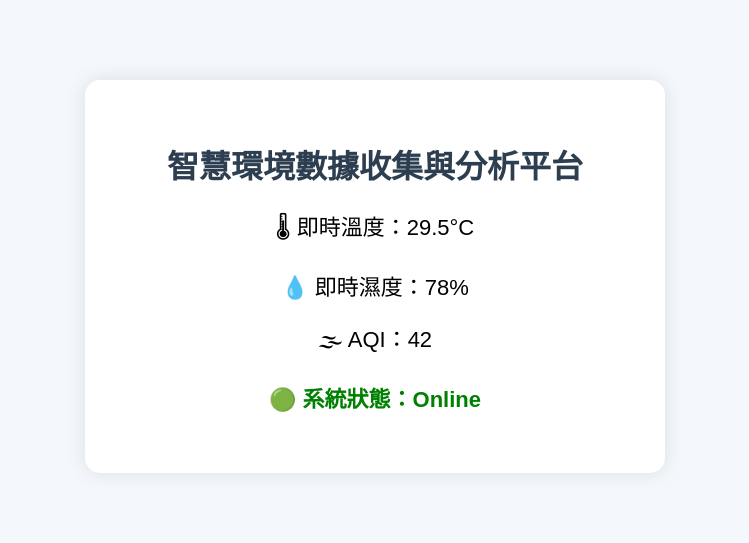
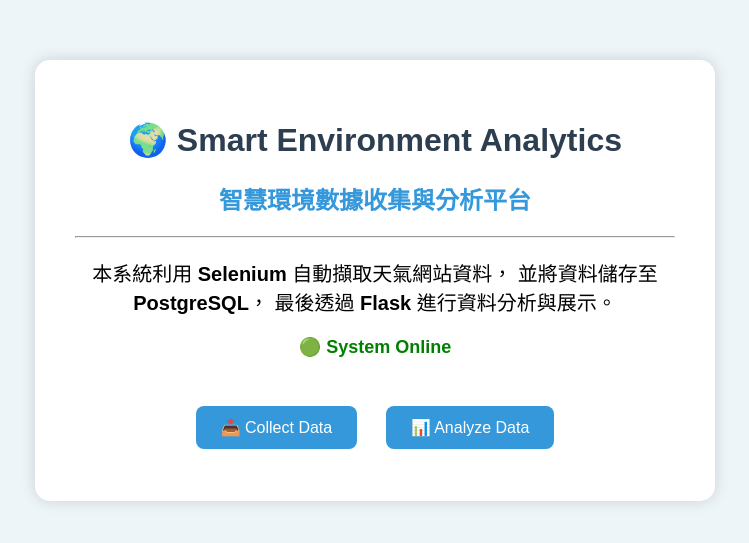
Before and after one commit to a0966050382-ui/Smart-Environment-Analytics-main, a Flask app: page / in a window 1280 px wide. Shown: the top 543 px of the page, without its empty margins (265-1014 px from the left). Run offline with Flask 3, Linux system fonts and the light colour scheme.

Commit message:
Complete Smart Environment Analytics Project

```diff
--- a/app.py
+++ b/app.py
@@ -8,13 +8,6 @@ app = Flask(__name__)
 @app.route("/")
 def home():
     return render_template("index.html")
-
-    if conn:
-        conn.close()
-        return "Flask + PostgreSQL 連線成功！"
-    else:
-        return "Database connection failed"
-
 
 @app.route("/create-table")
 def create():
@@ -34,15 +27,27 @@ def analyze():
 
     if data:
         return f"""
-        平均溫度: {data['avg_temp']:.2f}°C <br>
-        平均濕度: {data['avg_humidity']:.2f}% <br>
-        平均 AQI: {data['avg_aqi']:.2f} <br>
-        最大 AQI: {data['max_aqi']} <br>
-        最小 AQI: {data['min_aqi']}
+        <h1>📊 Environment Data Analysis</h1>
+
+        <hr>
+
+        <h3>📁 資料筆數：{data['total_records']}</h3>
+
+        <h3>🌡️ Temperature</h3>
+        平均溫度：{data['avg_temp']} °C<br>
+        最高溫度：{data['max_temp']} °C<br>
+        最低溫度：{data['min_temp']} °C<br><br>
+
+        <h3>💧 Humidity</h3>
+        平均濕度：{data['avg_humidity']} %<br><br>
+
+        <h3>🌫️ AQI</h3>
+        平均 AQI：{data['avg_aqi']}<br>
+        最大 AQI：{data['max_aqi']}<br>
+        最小 AQI：{data['min_aqi']}<br>
         """
 
-    return "No data found"
-
+    return "<h2>No data found.</h2>"
 
 import os
 
--- a/templates/index.html
+++ b/templates/index.html
@@ -1,46 +1,90 @@
 <!DOCTYPE html>
-<html>
+<html lang="zh-TW">
 <head>
+    <meta charset="UTF-8">
     <title>智慧環境數據收集與分析平台</title>
+
     <style>
-        body {
+
+        body{
             font-family: Arial, sans-serif;
-            background-color: #f4f7fb;
-            text-align: center;
-            margin-top: 80px;
+            background:#eef5f9;
+            text-align:center;
+            margin-top:60px;
         }
 
-        .container {
-            background: white;
-            width: 500px;
-            margin: auto;
-            padding: 40px;
-            border-radius: 15px;
-            box-shadow: 0px 0px 20px rgba(0,0,0,0.1);
+        .container{
+            width:600px;
+            margin:auto;
+            background:white;
+            padding:40px;
+            border-radius:15px;
+            box-shadow:0 0 15px rgba(0,0,0,.15);
         }
 
-        h1 {
-            color: #2c3e50;
+        h1{
+            color:#2c3e50;
         }
 
-        p {
-            font-size: 22px;
-            margin: 20px 0;
+        h2{
+            color:#3498db;
         }
 
-        .status {
-            color: green;
-            font-weight: bold;
+        p{
+            font-size:20px;
         }
+
+        a{
+            display:inline-block;
+            margin:12px;
+            padding:12px 25px;
+            text-decoration:none;
+            color:white;
+            background:#3498db;
+            border-radius:8px;
+        }
+
+        a:hover{
+            background:#2980b9;
+        }
+
+        .status{
+            color:green;
+            font-weight:bold;
+            font-size:18px;
+        }
+
     </style>
+
 </head>
+
 <body>
-    <div class="container">
-        <h1>智慧環境數據收集與分析平台</h1>
-        <p>🌡 即時溫度：29.5°C</p>
-        <p>💧 即時濕度：78%</p>
-        <p>🌫 AQI：42</p>
-        <p class="status">🟢 系統狀態：Online</p>
-    </div>
+
+<div class="container">
+
+<h1>🌍 Smart Environment Analytics</h1>
+
+<h2>智慧環境數據收集與分析平台</h2>
+
+<hr>
+
+<p>
+本系統利用 <b>Selenium</b> 自動擷取天氣網站資料，
+並將資料儲存至 <b>PostgreSQL</b>，
+最後透過 <b>Flask</b> 進行資料分析與展示。
+</p>
+
+<p class="status">
+🟢 System Online
+</p>
+
+<br>
+
+<a href="/insert-data">📥 Collect Data</a>
+
+<a href="/analyze">📊 Analyze Data</a>
+
+</div>
+
 </body>
 </html>
```
Also changed, not shown: analysis/analysis.py (+12 -6 lines), crawler/crawler.py (+30 -5 lines), selenium_crawler.py (added, +23 -0 lines).
